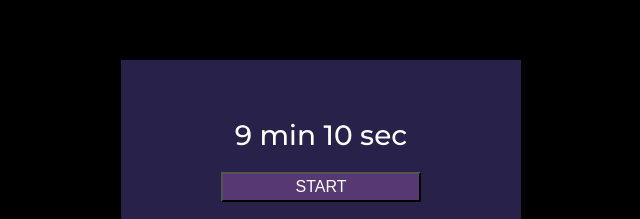
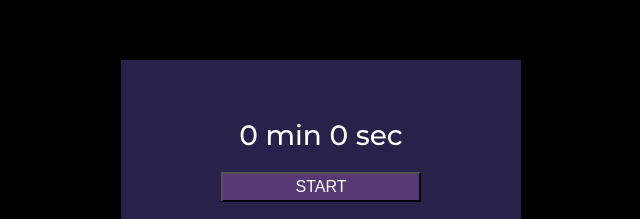
Before and after one commit to Xenoneqq/web-apps, a plain HTML site: page JavaScript Tests/stoper.html in a window 1280 px wide. Shown: the part 198-417 px from the top of the page, 327-967 px from the left. Drawn offline with Linux system fonts and the light colour scheme.

Commit message:
Fixed stopwatch time to start at 0
It was set tp 9 min in 10 sec by mistake

```diff
--- a/JavaScript Tests/stoper.html
+++ b/JavaScript Tests/stoper.html
@@ -67,7 +67,7 @@
   <script>
 
     paused = true;
-    timeInMilsec =550000;
+    timeInMilsec = 0;
     timedispl = document.getElementById("display")
 
     function Update(){
```
